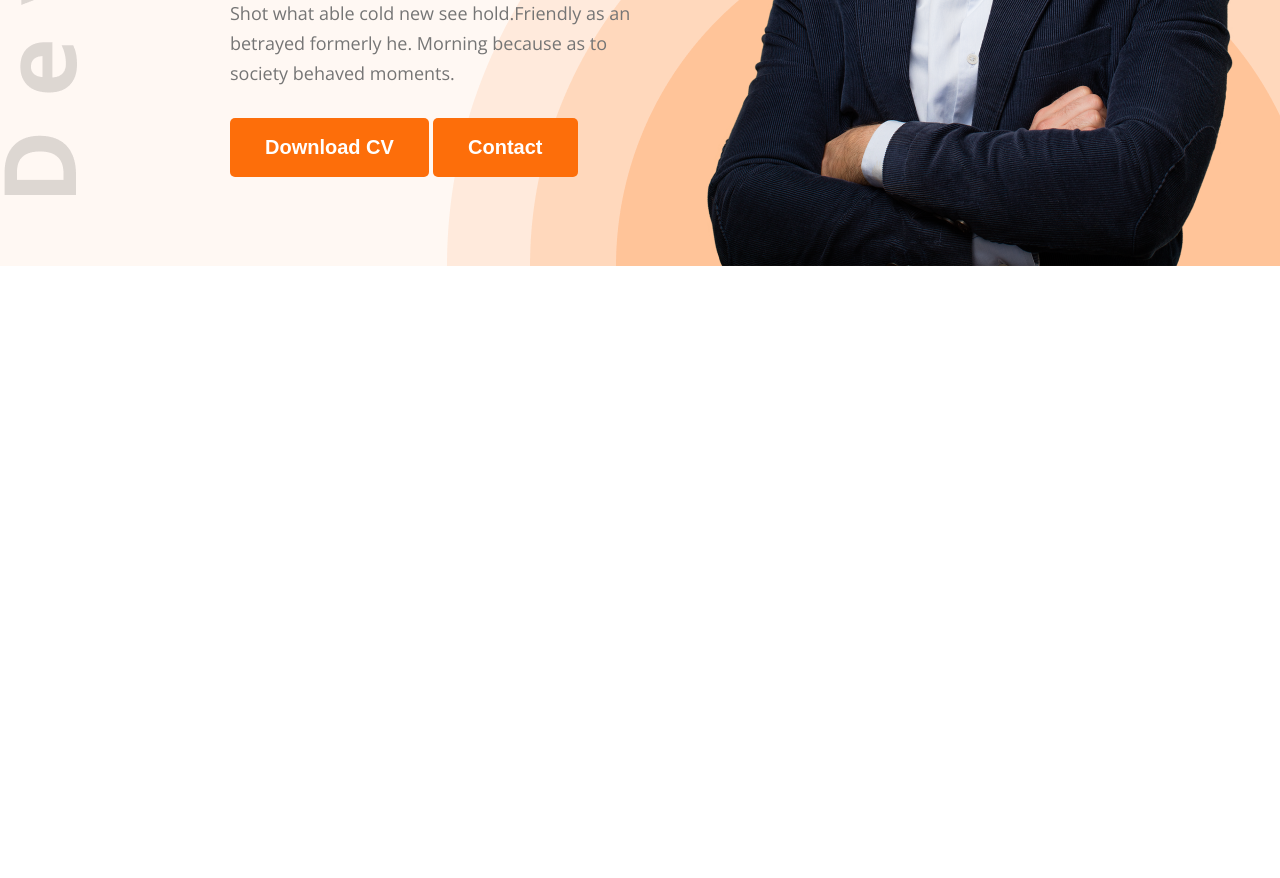
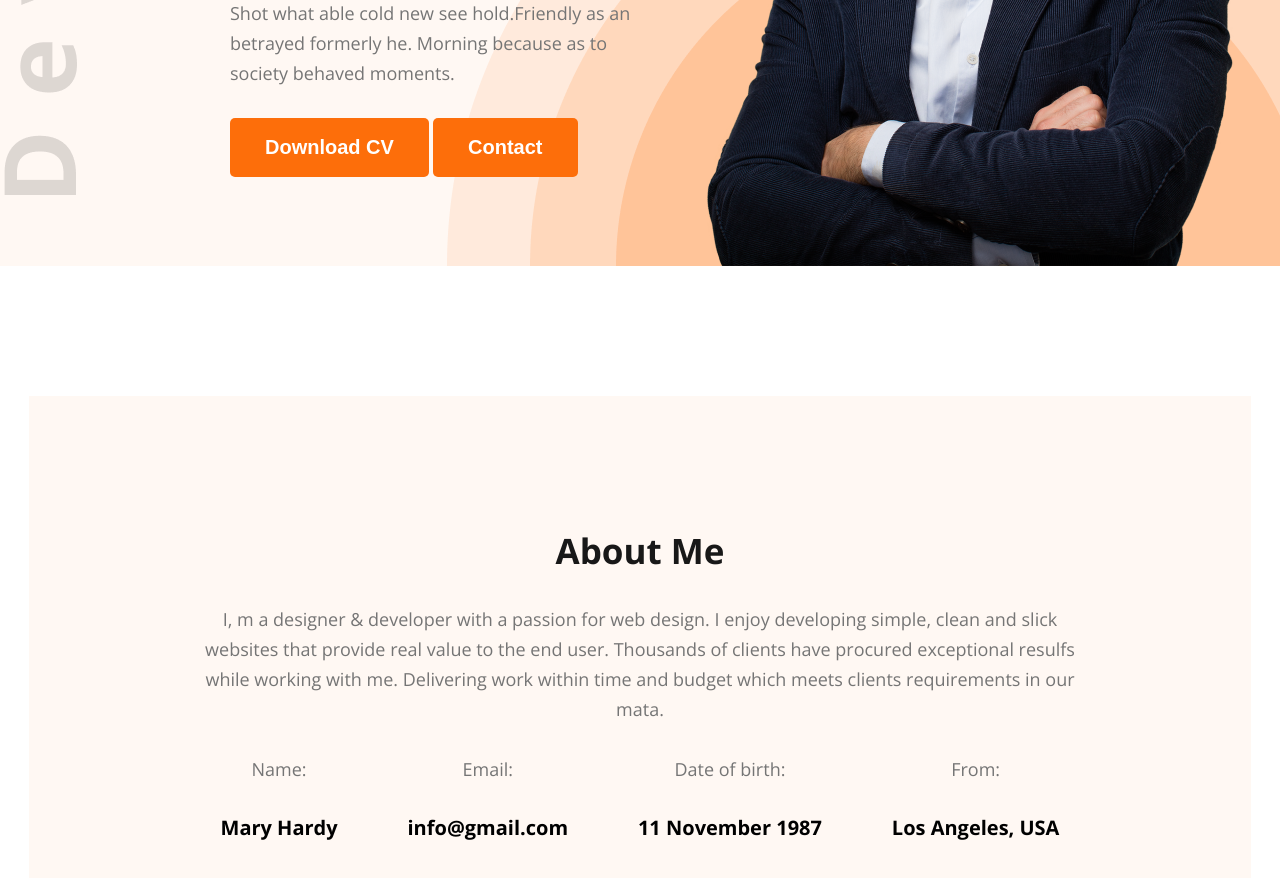
Before and after one commit to NureAlamShuvo/hero-dev-portfolio, a plain HTML site: page index.html in a window 1280 px wide. Shown: the part 568-1446 px from the top of the page. Before the commit the page ends 834 px from the top, so only its background shows below. Drawn offline with nearby package versions, Linux system fonts and the light colour scheme.

Commit message:
designed about info

```diff
--- a/index.html
+++ b/index.html
@@ -37,5 +37,31 @@
             </div>
         </section>
     </header>
+    <section id="about">
+        <div class="about-container">
+            <div class="section-heading">
+                <h2>About Me</h2>
+                <p>I, m a designer & developer with a passion for web design. I enjoy developing simple, clean and slick websites that provide real value to the end user. Thousands of clients have procured exceptional resulfs while working with me. Delivering work within time and budget which meets clients requirements in our mata.</p>
+            </div>
+            <div class="about-info">
+                <div class="info-card">
+                    <p>Name:</p>
+                    <h4>Mary Hardy</h4>
+                </div>
+                <div class="info-card">
+                    <p>Email:</p>
+                    <h4>info@gmail.com</h4>
+                </div>
+                <div class="info-card">
+                    <p>Date of birth:</p>
+                    <h4>11 November 1987</h4>
+                </div>
+                <div class="info-card">
+                    <p>From:</p>
+                    <h4>Los Angeles, USA</h4>
+                </div>
+            </div>
+        </div>
+    </section>
 </body>
 </html>
--- a/styles/portfolio.css
+++ b/styles/portfolio.css
@@ -23,6 +23,22 @@
     font-size: 20px;
     font-weight: bold;
     cursor: pointer;
+}
+.section-heading{
+    /* max-width: 827px; */
+    text-align: center;
+}
+.section-heading h2{
+    font-size: 35px;
+    font-weight: bold;
+    margin-bottom: 30px;
+    color: #181818;
+}
+.section-heading p{
+    font-size: 18px;
+    margin-bottom: 30px;
+    line-height: 30px;
+    color: #757575;
 }
 /* main style  */
 header{
@@ -86,3 +102,28 @@ nav .menu a{
     max-width: 585px;
     vertical-align: middle;
 }
+
+#about{
+    padding-top: 130px  ;
+}
+#about .about-container{
+    width: 71%;
+    max-width: 1140px;
+    margin: 0 auto;
+    text-align: center;
+    background-color: #FFF8F3;
+    padding: 131px 157px;
+}
+#about .about-container .about-info{
+    display: flex;
+    justify-content: space-around;
+}
+.about-info .info-card p{
+    font-size: 18px;
+    margin-bottom: 30px;
+    line-height: 30px;
+    color: #757575;
+}
+.about-info .info-card h4{
+    font-size: 20px;
+}
```
